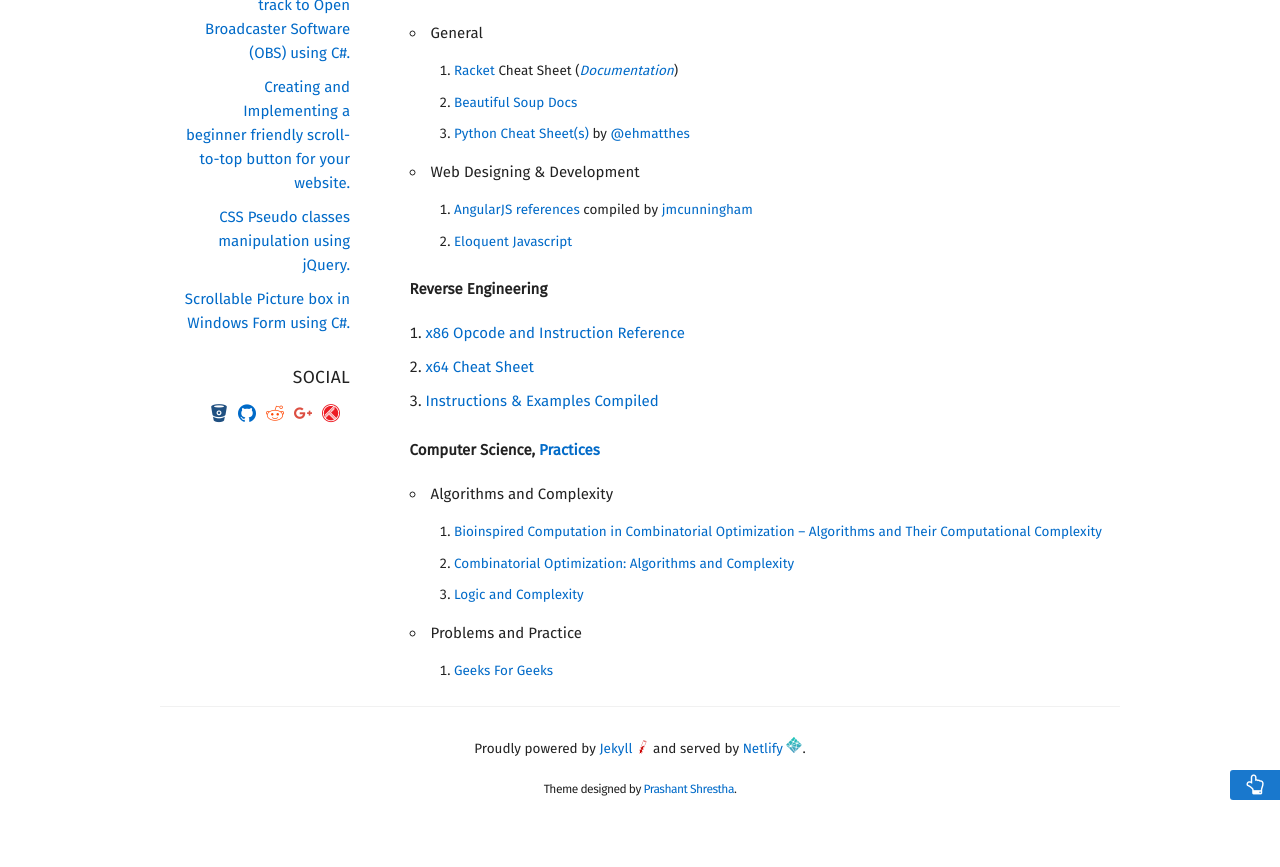
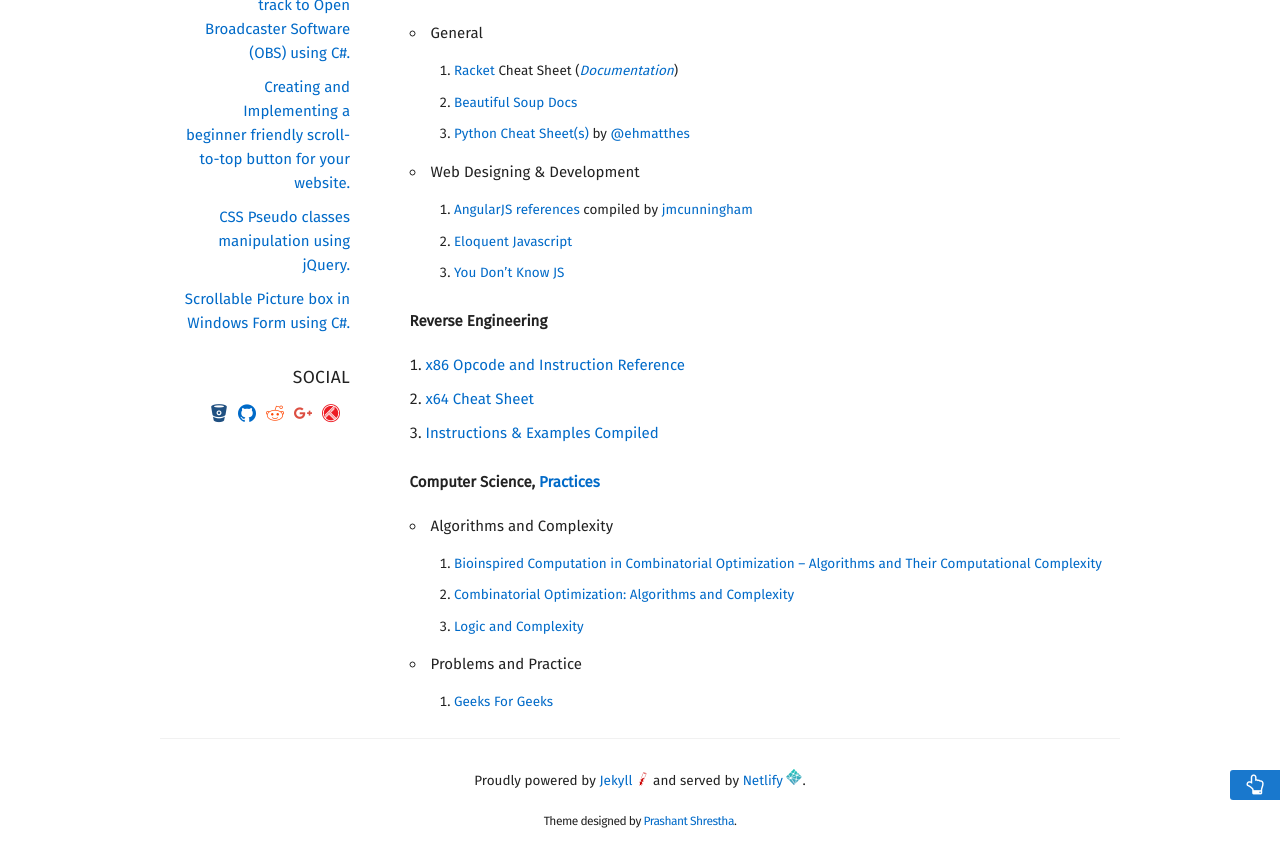
Before and after one commit to intern0t/personal-blog, a Jekyll site: the page built from library.md, in a window 1280 px wide and 900 px high, scrolled down 797 px. Shown: the top 867 px of the window. Built offline with Jekyll 4.4.1, drawn with Linux system fonts in a browser that asks for light colours; nearby versions of some CDN libraries; some web fonts are replaced.

Commit message:
New library entry.

```diff
--- a/library.md
+++ b/library.md
@@ -26,6 +26,7 @@ permalink: /library/
 + Web Designing & Development
   1. [AngularJS references](https://github.com/jmcunningham/AngularJS-Learning) compiled by [jmcunningham](https://github.com/jmcunningham)
   2. [Eloquent Javascript](http://eloquentjavascript.net/)
+  3. [You Don't Know JS](https://github.com/getify/You-Dont-Know-JS)
 
 
 ###### **Reverse Engineering**
```
